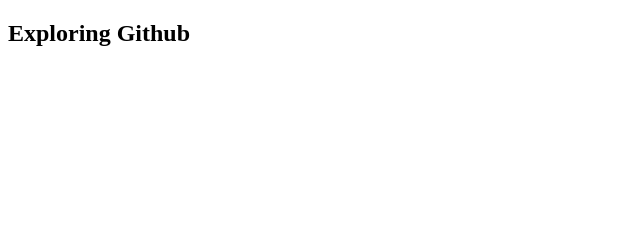
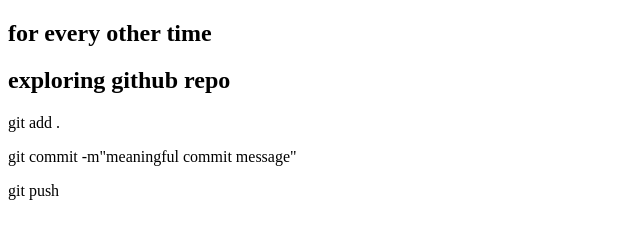
Before and after one commit to antor-12205012/my-second-github, a plain HTML site: page index.html in a window 1280 px wide. Shown: the whole page, without its empty margins (0-640 px from the left). Drawn offline with Linux system fonts and the light colour scheme.

Commit message:
added commands to push the code

```diff
--- a/index.html
+++ b/index.html
@@ -3,9 +3,16 @@
 <head>
     <meta charset="UTF-8">
     <meta name="viewport" content="width=device-width, initial-scale=1.0">
-    <title>Exploring Github</title>
+    <title>My first github</title>
 </head>
 <body>
-    <h2>Exploring Github</h2>
+    <div>
+        <h2>for every other time</h2>
+        <h2>exploring github repo</h2>
+        <p>git add .</p>
+        <p>git commit -m"meaningful commit message"</p>
+        <p>git push</p>
+    </div>
+
 </body>
 </html>
```
